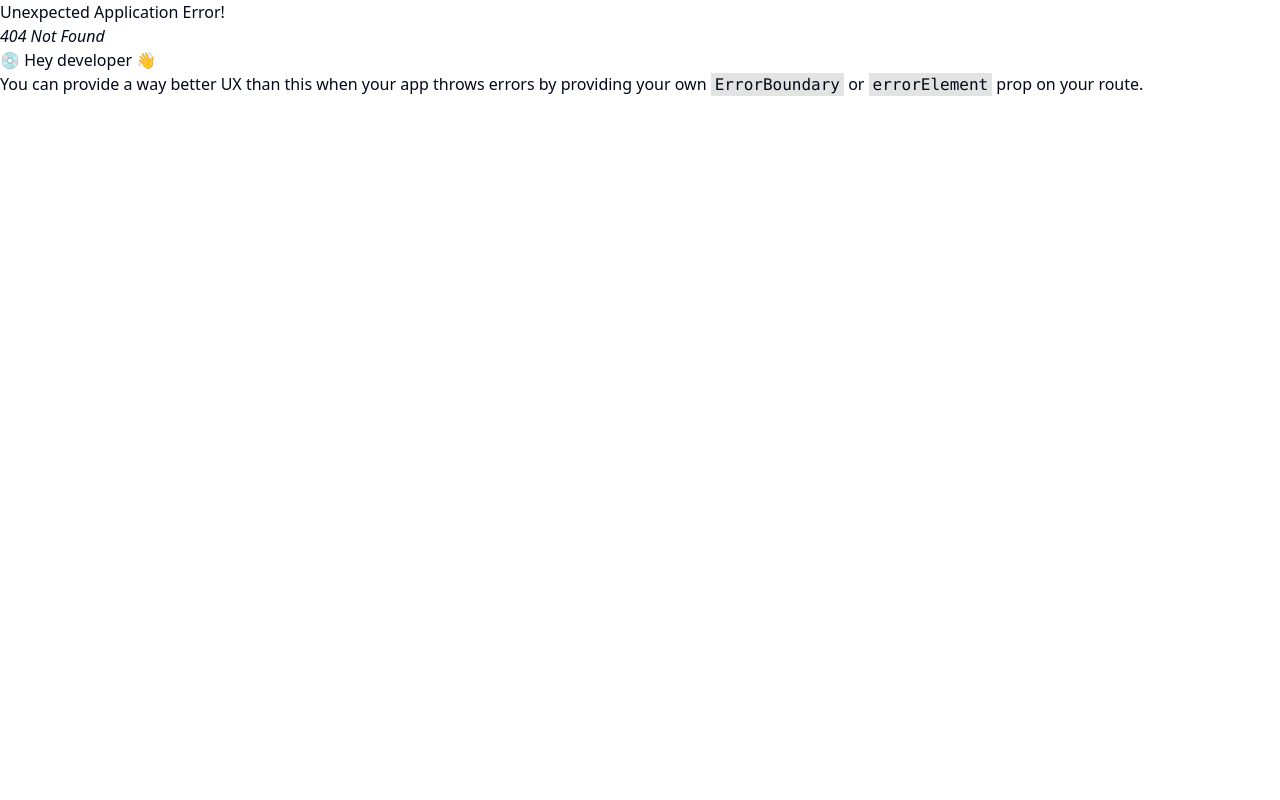
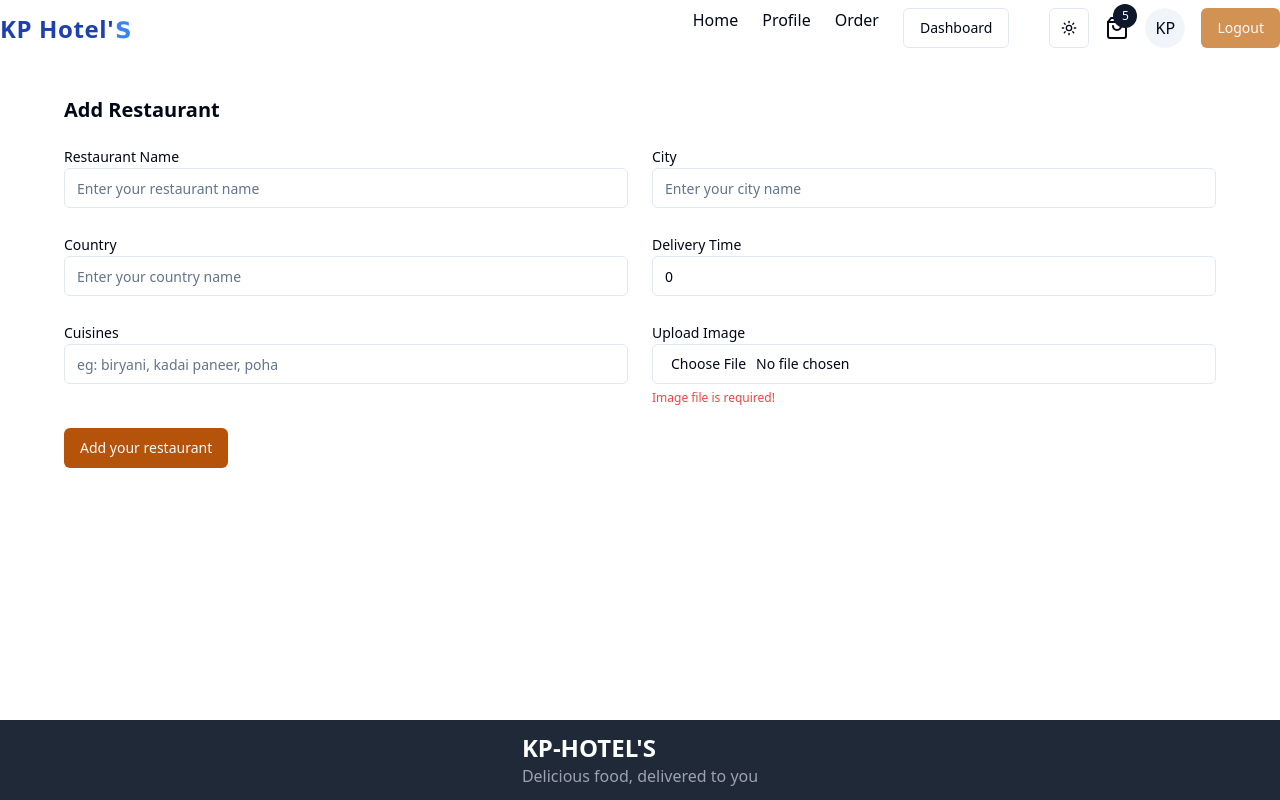
Before and after one commit to codesolverkushal/food-with-kp, a React (Vite) app in the folder client/: page /admin/restaurant in a window 1280 px wide. Before the commit this address had no page. Built offline with nearby package versions, Linux system fonts and the light colour scheme.

Commit message:
admin restaurant page added

```diff
--- /dev/null
+++ b/client/src/admin/Restaurant.tsx
@@ -0,0 +1,139 @@
+import { Button } from "@/components/ui/button"
+import { Input } from "@/components/ui/input"
+import { Label } from "@/components/ui/label"
+import { RestaurantFormSchema, restaurantSchema } from "@/schema/restaurantSchema";
+import { Loader2 } from "lucide-react";
+import { FormEvent, useState } from "react";
+
+const Restaurant = () => {
+  const [input, setInput] = useState<RestaurantFormSchema>({
+    restaurantName: "",
+    city: "",
+    country: "",
+    deliveryTime: 0,
+    cuisines: [],
+    imageFile: undefined
+
+  })
+
+  const [error, setError] = useState<Partial<RestaurantFormSchema>>({});
+  const changeEventHandler = (e: React.ChangeEvent<HTMLInputElement>) => {
+    const { name, value, type } = e.target;
+    setInput({ ...input, [name]: type === 'number' ? Number(value) : value });
+  };
+
+  const submitHandler = (e: FormEvent<HTMLFormElement>) => {
+    e.preventDefault();
+
+    const result = restaurantSchema.safeParse(input);
+    if (!result.success) {
+      const fieldError = result.error.formErrors.fieldErrors;
+      setError(fieldError as Partial<RestaurantFormSchema>);
+      return;
+    }
+    console.log(input);
+  }
+
+  const loading = false;
+  const restaurantExists = false;
+  return (
+    <div className="max-w-6xl mx-auto my-10">
+      <div>
+        <div>
+          <h1 className="font-extrabold text-xl mb-5">Add Restaurant</h1>
+          <form onSubmit={submitHandler}>
+            <div className="md:grid grid-cols-2 gap-6 space-y-2 md:space-y-0">
+              {/* Restaurant Name */}
+              <div>
+                <Label>Restaurant Name</Label>
+                <Input
+                  type="text"
+                  name="restaurantName"
+                  value={input.restaurantName}
+                  onChange={changeEventHandler}
+                  placeholder="Enter your restaurant name"
+                />
+                {error && <span className="text-xs text-red-500 font-medium">{error.restaurantName}</span>}
+              </div>
+              <div>
+                <Label>City</Label>
+                <Input
+                  type="text"
+                  name="city"
+                  value={input.city}
+                  onChange={changeEventHandler}
+                  placeholder="Enter your city name"
+                />
+                {error && <span className="text-xs text-red-500 font-medium">{error.city}</span>}
+
+              </div>
+              <div>
+                <Label>Country</Label>
+                <Input
+                  type="text"
+                  name="country"
+                  value={input.country}
+                  onChange={changeEventHandler}
+                  placeholder="Enter your country name"
+                />
+                {error && <span className="text-xs text-red-500 font-medium">{error.country}</span>}
+
+              </div>
+              <div>
+                <Label>Delivery Time</Label>
+                <Input
+                  type="number"
+                  name="deliveryTime"
+                  value={input.deliveryTime}
+                  onChange={changeEventHandler}
+                  placeholder="Expected Delivery time"
+                />
+                {error && <span className="text-xs text-red-500 font-medium">{error.deliveryTime}</span>}
+
+              </div>
+              <div>
+                <Label>Cuisines</Label>
+                <Input
+                  type="text"
+                  name="cuisines"
+                  value={input.cuisines}
+                  onChange={(e) => setInput({ ...input, cuisines: e.target.value.split(",") })}
+                  placeholder="eg: biryani, kadai paneer, poha"
+                />
+                {error && <span className="text-xs text-red-500 font-medium">{error.cuisines}</span>}
+
+              </div>
+              <div>
+                <Label>Upload Image</Label>
+                <Input
+                  onChange={(e)=> setInput({...input,imageFile:e.target.files?.[0] || undefined})}
+                  type="file"
+                  accept="image/*"
+                  name="imageFile"
+                   />
+                {error && <span className="text-xs text-red-500 font-medium">{error.imageFile?.name || "Image file is required!"}</span>}
+
+              </div>
+            </div>
+            <div className="my-5 w-fit">
+              {
+                loading ? (
+                  <Button disabled className="bg-amber-600">
+                    <Loader2 className="mr-2 h-4 w-6 animate-spin" />
+                    Please wait...
+                  </Button>
+                ) : (
+                  <Button className="bg-amber-700 hover:bg-amber-600">
+                    {restaurantExists ? 'Update your restaurant' : 'Add your restaurant'}
+                  </Button>
+                )
+              }
+            </div>
+          </form>
+        </div>
+      </div>
+    </div>
+  )
+}
+
+export default Restaurant
--- a/client/src/components/realComponent/Navbar.tsx
+++ b/client/src/components/realComponent/Navbar.tsx
@@ -148,7 +148,7 @@ const MobileNavbar = () => {
             <SquareMenu />
             <span>Menu</span>
           </Link>
-          <Link to="/profile" className="flex items-center gap-4 hover:bg-gray-200 px-3 py-2 rounded-lg cursor-pointer hover:text-gray-900">
+          <Link to="/admin/restaurant" className="flex items-center gap-4 hover:bg-gray-200 px-3 py-2 rounded-lg cursor-pointer hover:text-gray-900">
             <UtensilsCrossed />
             <span>Restaurant</span>
           </Link>
--- /dev/null
+++ b/client/src/schema/restaurantSchema.ts
@@ -0,0 +1,12 @@
+import { z } from "zod";
+
+export const restaurantSchema = z.object({
+    restaurantName: z.string().nonempty({message:"Name is required!"}),
+    city:z.string().nonempty({message:"City is required!"}),
+    country:z.string().nonempty({message:"Country name is required!"}),
+    deliveryTime:z.number().min(0,{message:"Delivery time can't be negative!"}),
+    cuisines: z.array(z.string()),
+    imageFile:z.instanceof(File).optional().refine((file)=> file?.size !== 0 ,{message: "Image file is required!"})
+})
+
+export type RestaurantFormSchema = z.infer<typeof restaurantSchema>;
```
Also changed, not shown: client/src/App.tsx (+6 -1 lines).
